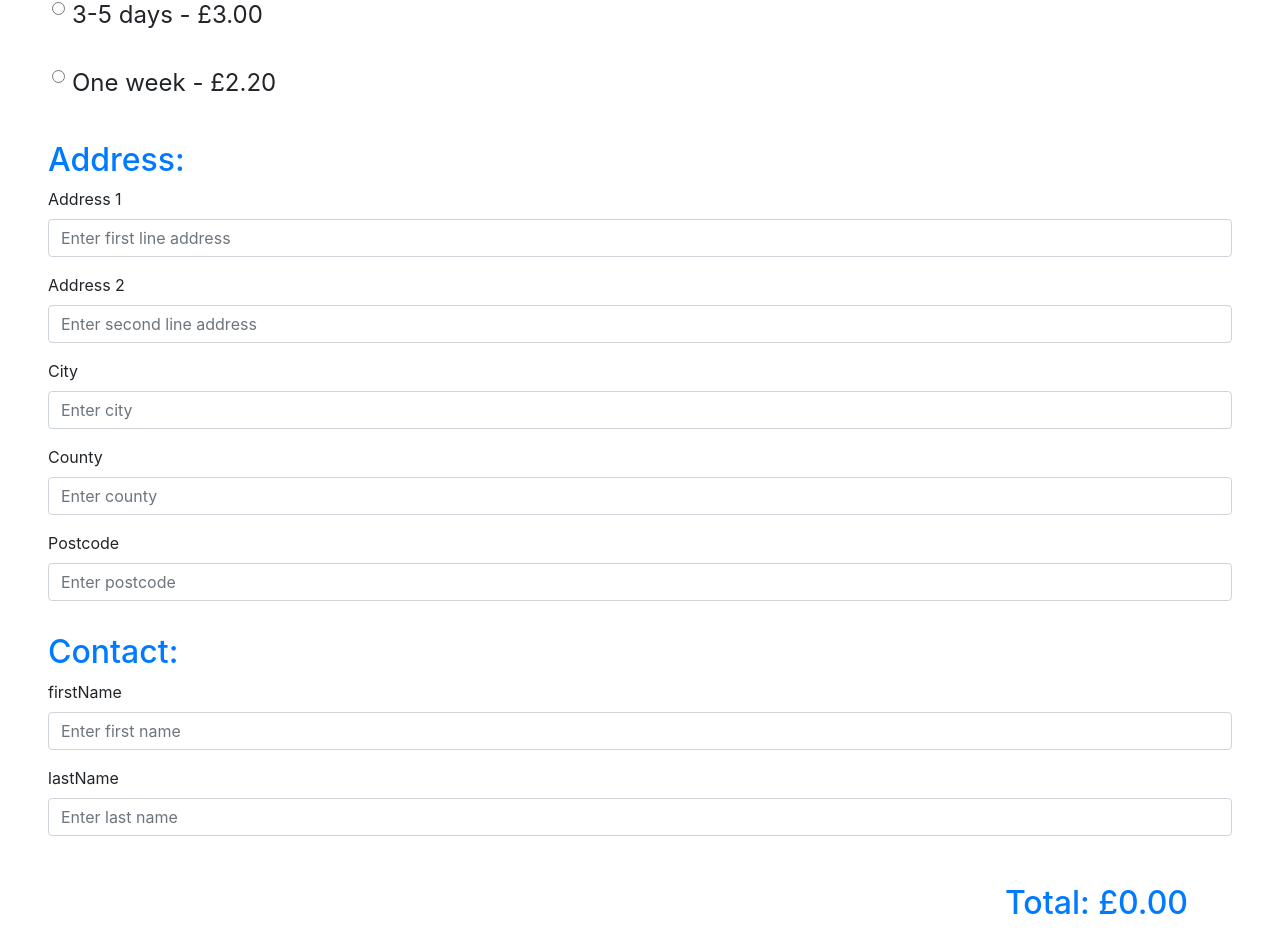
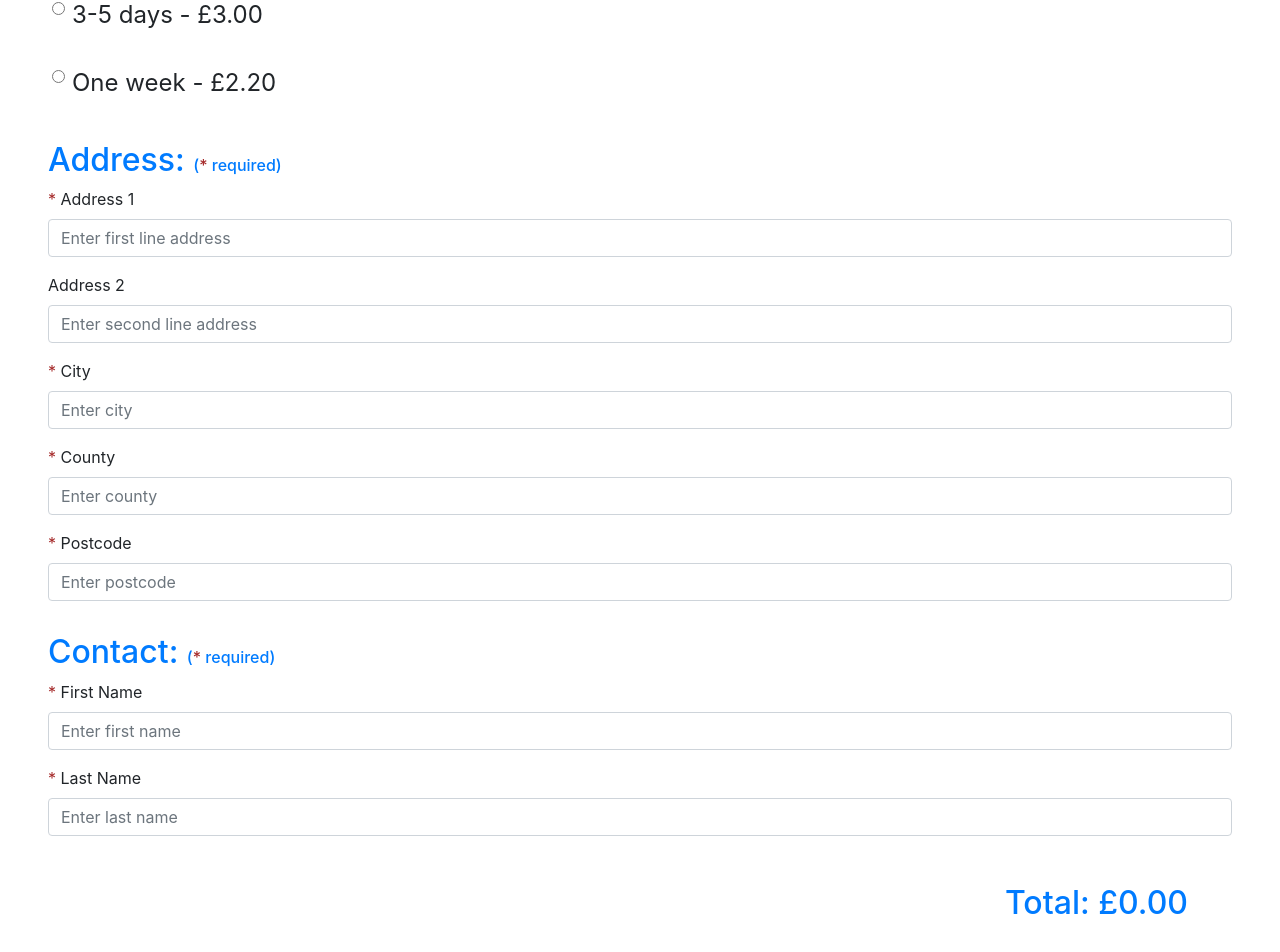
Before and after one commit to CurtisNewbie/BookStoreApp, an Angular app in the folder frontend/frontend/: page /order in a window 1280 px wide. Shown: the part 516-1468 px from the top of the page. Built offline with nearby package versions, Linux system fonts and the light colour scheme.

Commit message:
Update order-confirm template
- add required * notation
- fix incorrect text in label

```diff
--- a/frontend/frontend/src/app/order-confirm/order-confirm.component.html
+++ b/frontend/frontend/src/app/order-confirm/order-confirm.component.html
@@ -41,9 +41,10 @@
     </div>
 
     <div class="pt-3">
-        <h2 class="text-primary">Address:</h2>
+        <h2 class="text-primary">Address: <span style="font-size: 50%">(<span style="color: brown;">*</span>
+                required)</span></h2>
         <div class="form-group">
-            <label for="addOne">Address 1</label>
+            <label for="addOne"><span style="color: brown;">*</span> Address 1</label>
             <input type="text" class="form-control" placeholder="Enter first line address" id="addOne"
                 [(ngModel)]="deliveryAdd.firstLine">
         </div>
@@ -53,30 +54,31 @@
                 [(ngModel)]="deliveryAdd.secondLine">
         </div>
         <div class="form-group">
-            <label for="city">City</label>
+            <label for="city"><span style="color: brown;">*</span> City</label>
             <input type="text" class="form-control" placeholder="Enter city" id="city" [(ngModel)]="deliveryAdd.city">
         </div>
         <div class="form-group">
-            <label for="county">County</label>
+            <label for="county"><span style="color: brown;">*</span> County</label>
             <input type="text" class="form-control" placeholder="Enter county" id="county"
                 [(ngModel)]="deliveryAdd.county">
         </div>
         <div class="form-group">
-            <label for="postcode">Postcode</label>
+            <label for="postcode"><span style="color: brown;">*</span> Postcode</label>
             <input type="text" class="form-control" placeholder="Enter postcode" id="postcode"
                 [(ngModel)]="deliveryAdd.postcode">
         </div>
     </div>
 
     <div class="pt-3">
-        <h2 class="text-primary">Contact:</h2>
+        <h2 class="text-primary">Contact: <span style="font-size: 50%">(<span style="color: brown;">*</span>
+                required)</span></h2>
         <div class="form-group">
-            <label for="firstName">firstName</label>
+            <label for="firstName"><span style="color: brown;">*</span> First Name</label>
             <input type="text" class="form-control" placeholder="Enter first name" id="firstName"
                 [(ngModel)]="contact.firstName">
         </div>
         <div class="form-group">
-            <label for="lastName">lastName</label>
+            <label for="lastName"><span style="color: brown;">*</span> Last Name</label>
             <input type="text" class="form-control" placeholder="Enter last name" id="lastName"
                 [(ngModel)]="contact.lastName">
         </div>
```
